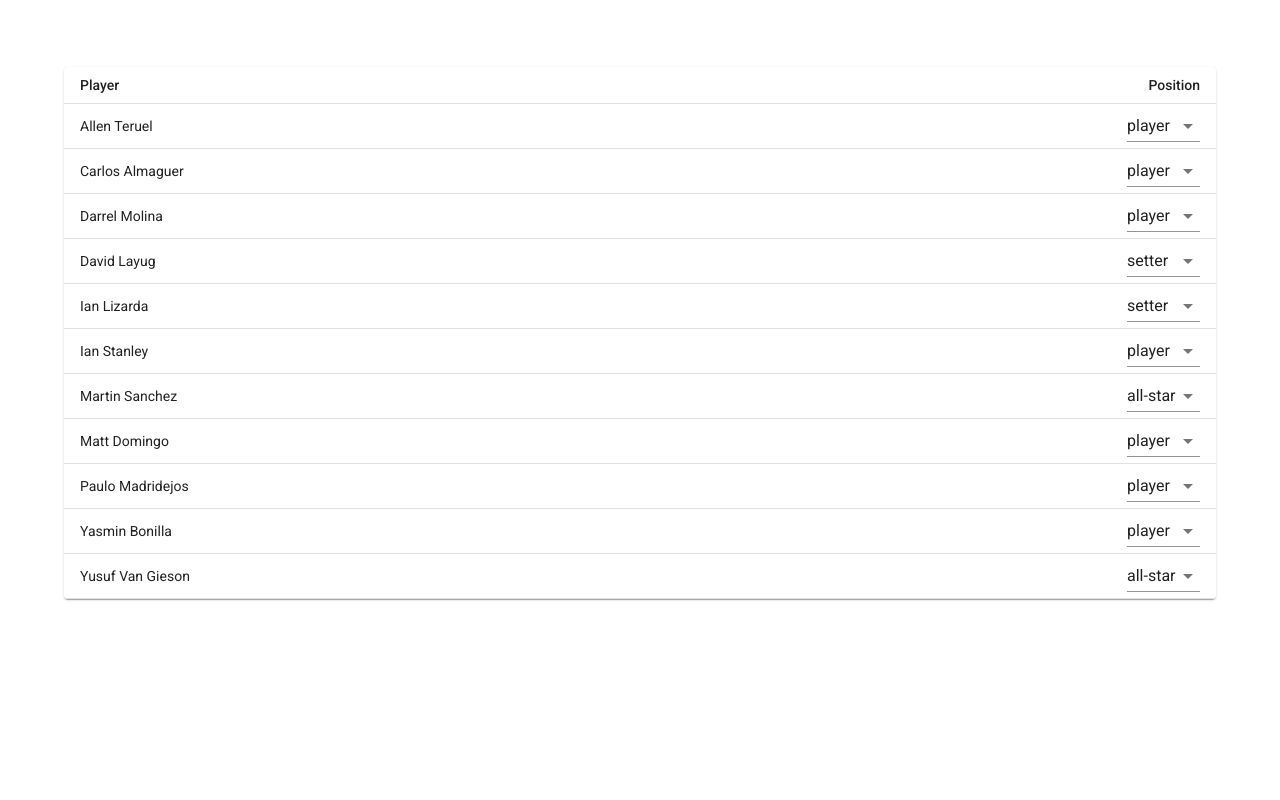
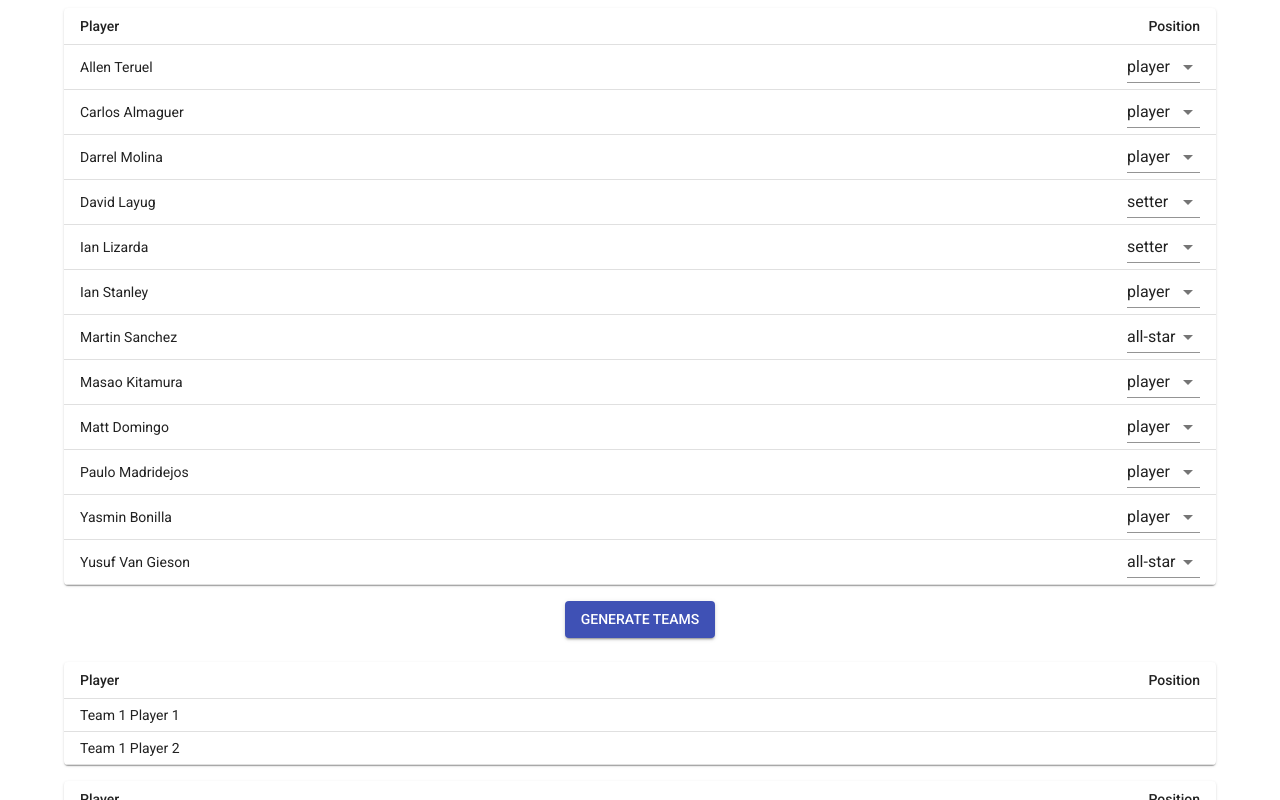
Before and after one commit to volleyapps/team-generator, a React (Create React App) app: page / in a window 1280 px wide. Built offline with nearby package versions, Linux system fonts and the light colour scheme.

Commit message:
Randomizing setters on 2 teams works!

```diff
--- a/package.json
+++ b/package.json
@@ -13,6 +13,7 @@
     "@types/react-dom": "^17.0.0",
     "@types/react-helmet": "^6.1.2",
     "@types/react-router-dom": "^5.1.8",
+    "clsx": "^1.1.1",
     "react": "^17.0.2",
     "react-dom": "^17.0.2",
     "react-helmet": "^6.1.0",
--- a/src/pages/Homepage.tsx
+++ b/src/pages/Homepage.tsx
@@ -1,7 +1,14 @@
-import React from 'react'
+import React, { useState } from 'react'
 import { makeStyles } from '@material-ui/core/styles'
 
 // import Header from '../components/Header'
+
+import clsx from 'clsx'
+
+import Button from '@material-ui/core/Button'
+
+import FormControl from '@material-ui/core/FormControl'
+import NativeSelect from '@material-ui/core/NativeSelect'
 
 import Table from '@material-ui/core/Table'
 import TableBody from '@material-ui/core/TableBody'
@@ -10,9 +17,6 @@ import TableContainer from '@material-ui/core/TableContainer'
 import TableHead from '@material-ui/core/TableHead'
 import TableRow from '@material-ui/core/TableRow'
 import Paper from '@material-ui/core/Paper'
-
-import FormControl from '@material-ui/core/FormControl'
-import NativeSelect from '@material-ui/core/NativeSelect'
 
 const useStyles = makeStyles(
   theme => ({
@@ -24,6 +28,32 @@ const useStyles = makeStyles(
       height: '100vh',
       margin: 0,
       padding: 0,
+    },
+
+    section: {
+      display: 'flex',
+      justifyContent: 'center',
+      marginBottom: theme.spacing(1),
+      marginTop: theme.spacing(1),
+      width: '100%',
+    },
+
+    // Sections
+    controls: {},
+
+    players: {
+      minWidth: '100%',
+    },
+
+    teams: {
+      display: 'flex',
+      flexDirection: 'column',
+      alignItems: 'center',
+    },
+
+    team: {
+      marginBottom: theme.spacing(1),
+      marginTop: theme.spacing(1),
     },
 
     homepageContainerRoot: {
@@ -70,6 +100,7 @@ const PLAYERS: PlayerMap = {
   'Ian Lizarda': SETTER_SLUG,
   'Ian Stanley': 'player',
   'Martin Sanchez': ALL_STAR_SLUG,
+  'Masao Kitamura': PLAYER_SLUG,
   'Matt Domingo': 'player',
   'Paulo Madridejos': 'player',
   'Yasmin Bonilla': 'player',
@@ -80,14 +111,77 @@ const PLAYER_NAMES = Object.keys(PLAYERS)
 
 const POSITIONS = [SETTER_SLUG, ALL_STAR_SLUG, PLAYER_SLUG]
 
+const MOCK_TEAMS = [
+  ['Team 1 Player 1', 'Team 1 Player 2'],
+  ['Team 2 Player 3', 'Team 2 Player 4'],
+]
+
+const shuffle = (arr: any[]) => {
+  for (let i = arr.length - 1; i > 0; i--) {
+    const j = Math.floor(Math.random() * (i + 1))
+    const temp = arr[i]
+    arr[i] = arr[j]
+    arr[j] = temp
+  }
+  return arr
+}
+
 const Homepage = (props: any) => {
   const classes = useStyles(props)
+
+  const [numTeams, setNumTeams] = useState(2)
+  const [teams, setTeams] = useState(MOCK_TEAMS)
+
+  const generateTeams = () => {
+    const newTeams: string[][] = []
+
+    // Filter all the players for setters, all stars, and players
+    const setters: string[] = []
+    const stars: string[] = []
+    const players: string[] = []
+
+    PLAYER_NAMES.map((name, index) => {
+      switch (PLAYERS[name]) {
+        case SETTER_SLUG:
+          setters.push(name)
+          break
+        case PLAYER_SLUG:
+          players.push(name)
+          break
+        case ALL_STAR_SLUG:
+          stars.push(name)
+          break
+        default:
+      }
+    })
+
+    const shuffledSetters: string[] = shuffle(setters)
+    const shuffledStars: string[] = shuffle(stars)
+    const shuffledPlayers: string[] = shuffle(players)
+
+    // Create each new team
+    for (let i = 0; i < numTeams; i++) {
+      newTeams.push([])
+    }
+
+    // Each team gets a setter randomly
+    for (let i = 0; i < numTeams; i++) {
+      newTeams[i].push(shuffledSetters[i])
+    }
+
+    // Each team gets an "All Star" randomly
+
+    // Each team randomly gets all the rest of the players
+
+    setTeams(newTeams)
+  }
 
   return (
     <div className={classes.root}>
       {/* <Header /> */}
       <div className={classes.homepageContainerRoot}>
         <div className={classes.homepage}>
+          <section className={clsx(classes.section, classes.players)}>
             <TableContainer component={Paper} className={classes.tableContainer}>
               <Table className={classes.table} size="small" aria-label="a dense table">
                 <TableHead>
@@ -128,6 +222,45 @@ const Homepage = (props: any) => {
                 </TableBody>
               </Table>
             </TableContainer>
+          </section>
+          <section className={clsx(classes.section, classes.controls)}>
+            <Button variant="contained" color="primary" onClick={generateTeams}>
+              Generate Teams
+            </Button>
+          </section>
+          <section className={clsx(classes.section, classes.teams)}>
+            {teams.map((team, teamIndex) => {
+              return (
+                <TableContainer
+                  component={Paper}
+                  className={clsx(classes.tableContainer, classes.team)}
+                >
+                  <Table className={classes.table} size="small" aria-label="a dense table">
+                    <TableHead>
+                      <TableRow>
+                        <TableCell>Player</TableCell>
+                        <TableCell align="right">Position</TableCell>
+                      </TableRow>
+                    </TableHead>
+                    <TableBody>
+                      {team.map((playerName, playerIndex) => {
+                        return (
+                          <TableRow key={playerName}>
+                            <TableCell component="th" scope="row">
+                              {playerName}
+                            </TableCell>
+                            <TableCell align="right">
+                              <div>{PLAYERS[playerName]}</div>
+                            </TableCell>
+                          </TableRow>
+                        )
+                      })}
+                    </TableBody>
+                  </Table>
+                </TableContainer>
+              )
+            })}
+          </section>
         </div>
       </div>
     </div>
```
Also changed, not shown: 1 other file (tests, documents, lock files or other folders). Lines whose indentation alone changed are shown as unchanged.
